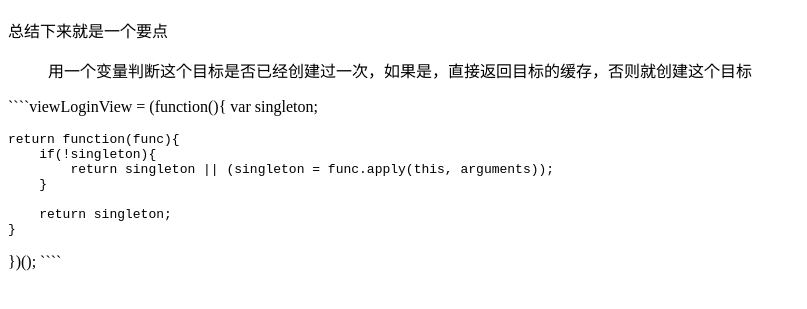
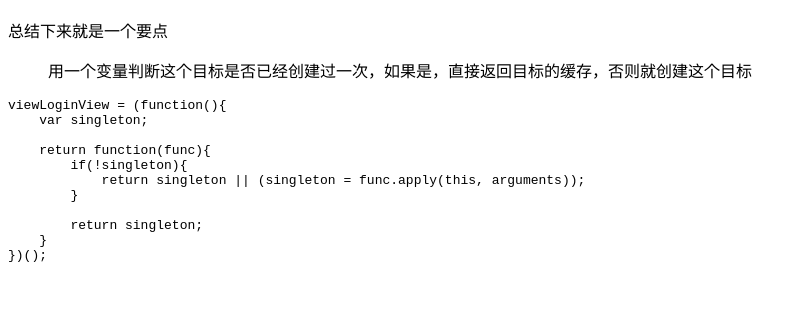
Before and after one commit to gaoqiang19514/design-patterns, a plain HTML site: page 单例模式/README.html in a window 1280 px wide. Shown: the part 57-366 px from the top of the page, without its empty margins (0-807 px from the left). Drawn offline with Linux system fonts and the light colour scheme.

Commit message:
更新readme.md

`````diff
--- a/单例模式/README.html
+++ b/单例模式/README.html
@@ -9,17 +9,17 @@
 <blockquote>
 <p>用一个变量判断这个目标是否已经创建过一次，如果是，直接返回目标的缓存，否则就创建这个目标</p>
 </blockquote>
-<p>````viewLoginView = (function(){
-    var singleton;</p>
-<pre><code>return function(func){
-    if(!singleton){
-        return singleton || (singleton = func.apply(this, arguments));
+<pre><code>viewLoginView = (function(){
+    var singleton;
+
+    return function(func){
+        if(!singleton){
+            return singleton || (singleton = func.apply(this, arguments));
+        }
+
+        return singleton;
     }
-
-    return singleton;
-}
-</code></pre><p>})();
-````</p>
-
+})();
+</code></pre>
       </body>
     </html>
`````
Also changed, not shown: 1 other file.
